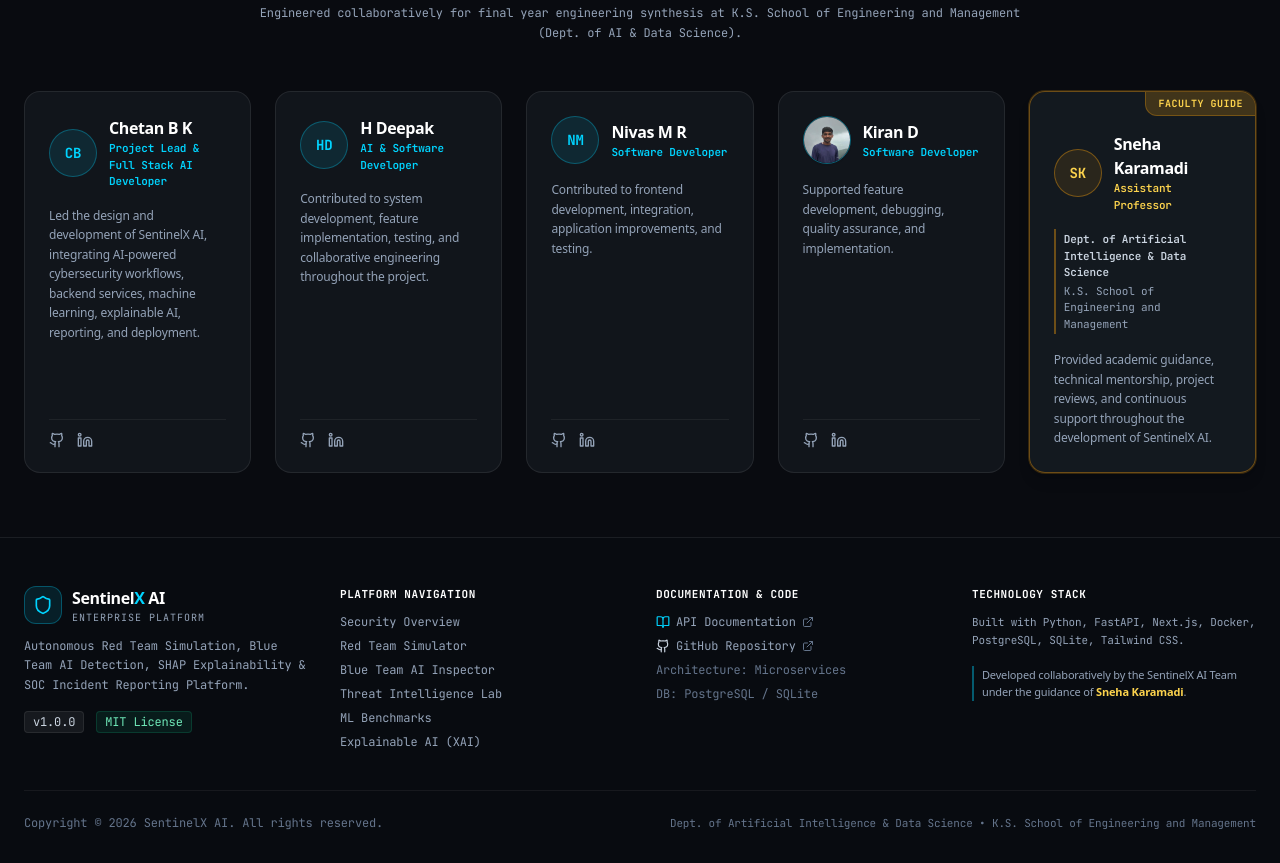
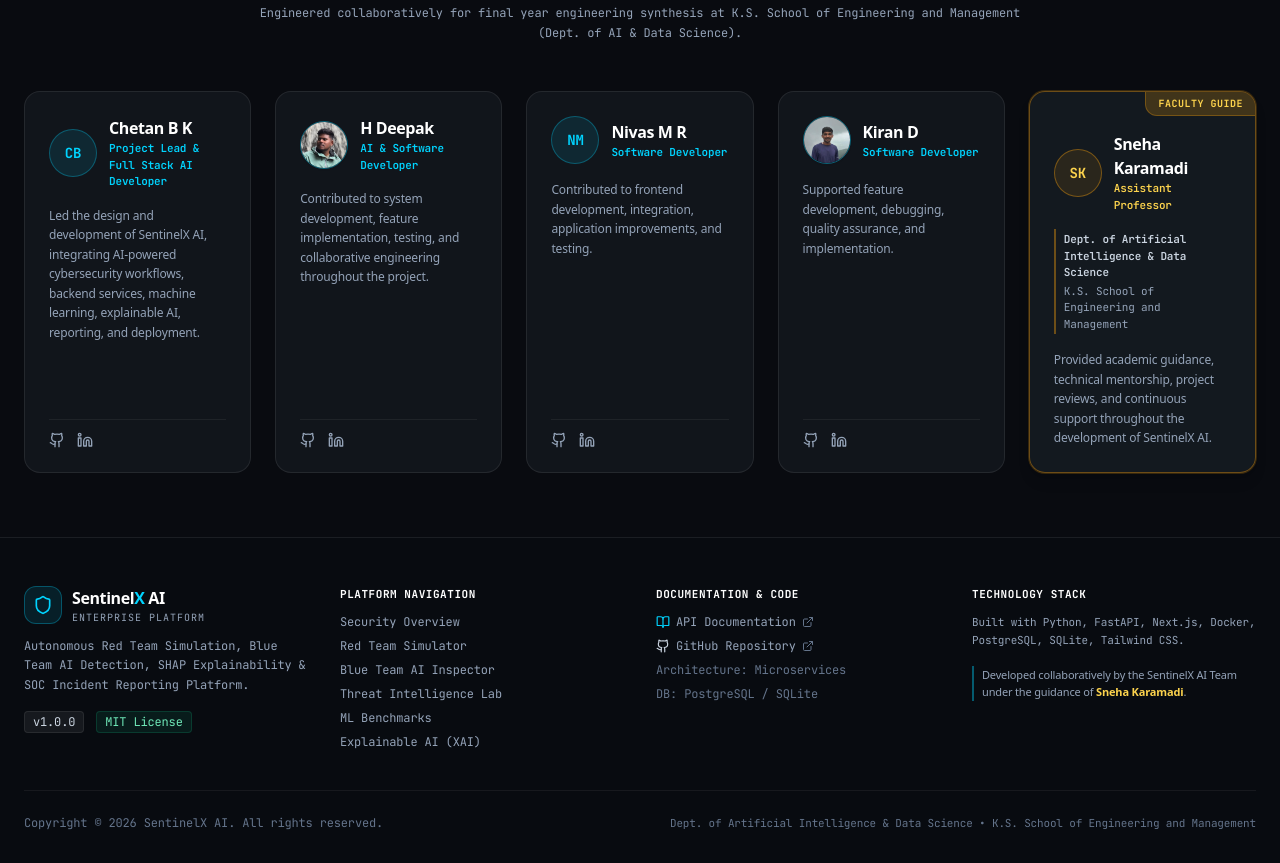
Before and after one commit to Imchetan127/SentinelX-AI, a Next.js app in the folder frontend/: page / in a window 1280 px wide. Shown: the part 1440-2303 px from the top of the page. Built offline with nearby package versions, Linux system fonts and the light colour scheme.

Commit message:
Add profile photo for H Deepak in team section

```diff
--- a/frontend/src/components/layout/Footer.tsx
+++ b/frontend/src/components/layout/Footer.tsx
@@ -23,6 +23,7 @@ export const Footer: React.FC<FooterProps> = ({ onNavigate }) => {
       description:
         'Contributed to system development, feature implementation, testing, and collaborative engineering throughout the project.',
       initials: 'HD',
+      image: '/images/team/h_deepak.png',
       github: 'https://github.com',
       linkedin: 'https://linkedin.com',
       isFaculty: false,
```
Also changed, not shown: frontend/public/images/team/h_deepak.png (added).
